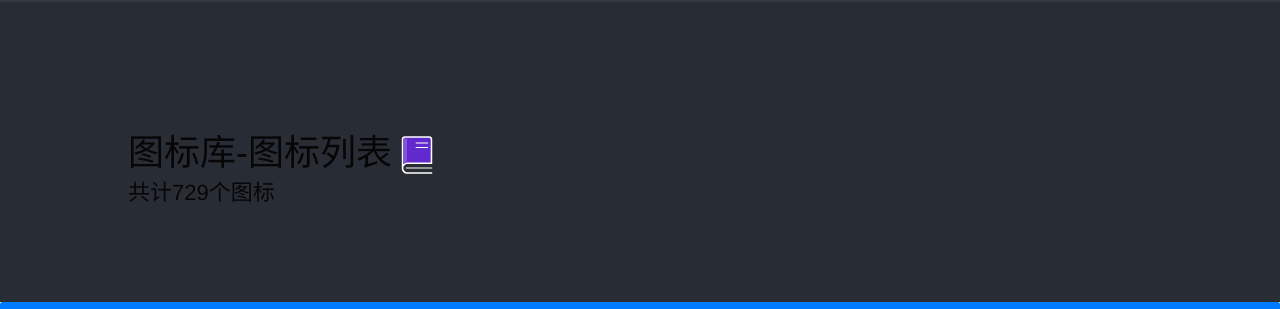
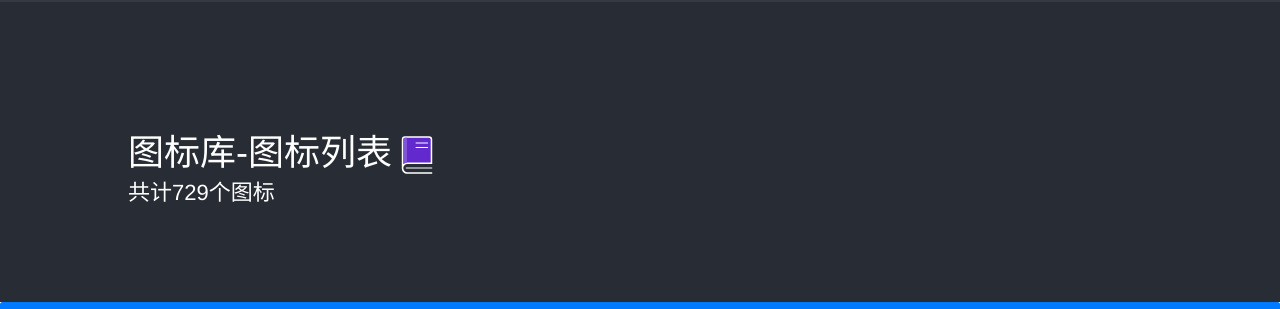
Before and after one commit to un-sc/eicon, a React app: page /#/icons in a window 1280 px wide. Shown: the part 44-353 px from the top of the page. Built offline with nearby package versions, Linux system fonts and the light colour scheme; a small style sheet from the web is missing.

Commit message:
修订字体颜色

```diff
--- a/src/ui/App.css
+++ b/src/ui/App.css
@@ -18,13 +18,24 @@
 
 .App-header {
   background-color: #282c34;
-  color: white;
   /* min-height: 100vh;
   display: flex;
   flex-direction: column;
   align-items: center;
   justify-content: center;
   font-size: calc(10px + 2vmin); */
+}
+
+.App-header h1 {
+  color: white;
+}
+
+.App-header h3 {
+  color: white;
+}
+
+.App-header h4 {
+  color: white;
 }
 
 .App-link {
```
